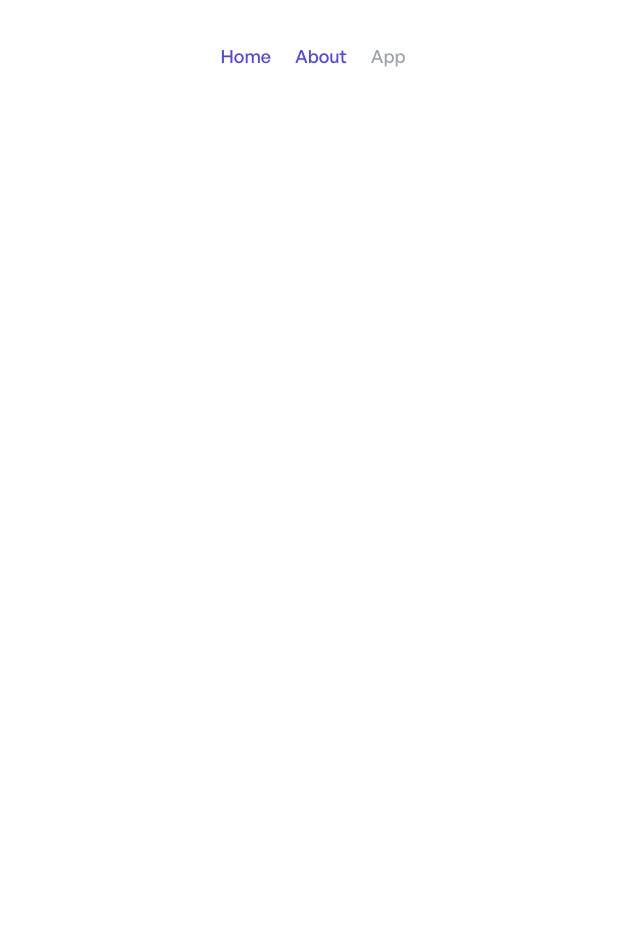
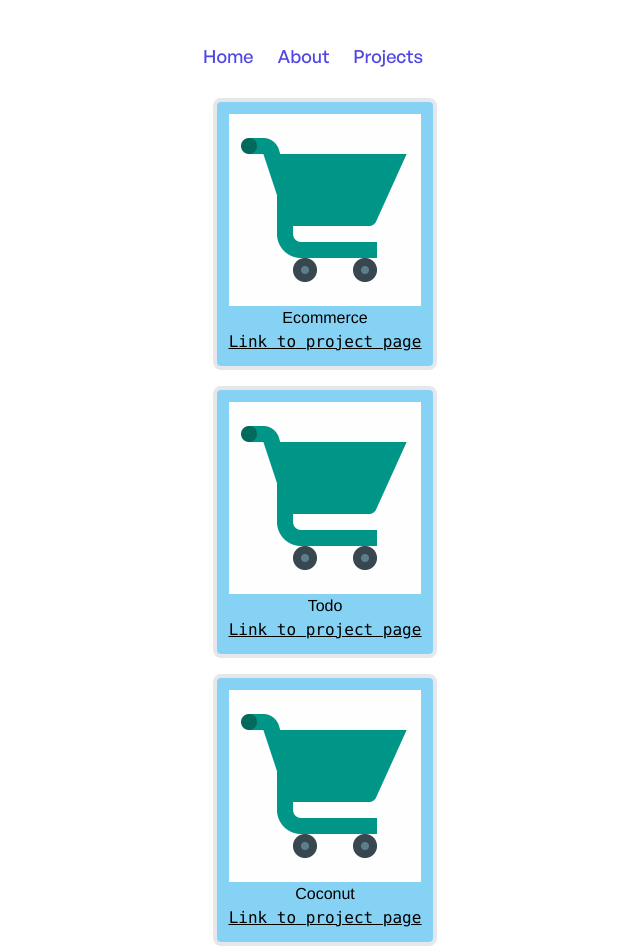
Before and after one commit to jaxayM/Portfolio, a Vue app: page /projects in a window 1280 px wide. Before the commit this address had no page. Shown: the top 952 px of the page, without its empty margins (315-955 px from the left). Before the commit the page ends 800 px from the top, so only its background shows below. Built offline with nearby package versions, Linux system fonts and the light colour scheme.

Commit message:
feature: projects dashboard

```diff
--- a/src/App.vue
+++ b/src/App.vue
@@ -22,7 +22,7 @@ export default {
           <router-link class="text-blue-500 hover:text-blue-800 router-link" to="/about">About </router-link>
         </li>
         <li class="mr-6">
-          <router-link class="text-gray-400" to="/ecom">App</router-link>
+          <router-link class="text-gray-400" to="/projects">Projects</router-link>
         </li>
       </ul>
     </div>
--- /dev/null
+++ b/src/components/Element.vue
@@ -0,0 +1,32 @@
+<template>
+    <div class="text-center
+      bg-sky-500/50
+      inline-block
+      rounded-lg p-3 m-2
+      hover:scale-110
+      transition duration-500
+      border-4 shadow-5
+    ">
+        <img class="w-150 h-150" alt="image" :src="imageUrl" />
+        <div>
+          <h2>{{Title}}</h2>
+          <code class="underline">
+            <a :href="log">Link to project page</a>
+          </code>
+        </div>
+
+    </div>
+
+</template>
+<script>
+export default {
+  props: ['Title', 'source', 'log', 'isIn'],
+  data(){
+    const imageUrl = new URL(`../assets/${this.source}`, import.meta.url).href
+    return {
+      imageUrl
+    }
+  }
+}
+</script>
+<style></style>
--- a/src/main.js
+++ b/src/main.js
@@ -5,11 +5,13 @@ import Home from './views/Home.vue'
 import About from './views/About.vue'
 import Product from './views/Product.vue'
 import Ecommerce from './views/Ecommerce.vue'
+import Projects from './views/Projects.vue'
 
 const routes = [
   { path: "/", component: Home },
+  { path: "/app", component: Product },
+  { path: "/projects", component: Projects },
   { path: "/about", component: About },
-  { path: "/app", component: Product },
   { path: "/ecom", component: Ecommerce },
 ]
 
--- /dev/null
+++ b/src/views/Projects.vue
@@ -0,0 +1,43 @@
+<template>
+    <div v-for="i in Matrix">
+        <Element :source="i.image" :log="i.code" :Title="i.title" :isIn="i.inhost"></Element>
+    </div>
+</template>
+<script>
+
+import  Element  from '../components/Element.vue'
+
+export default {
+  components: {
+    Element,
+  },
+  data(){
+    return {
+        Matrix: [
+            {
+                title: 'Ecommerce',
+                image: 'icons8.gif',
+                inhost: true,
+                code: '/ecom'
+            },{
+                title: 'Todo',
+                image: 'icons8.gif',
+                code: '/app',
+                inhost: true,
+            },{
+                title: 'Coconut',
+                image: 'icons8.gif',
+                code: 'https://www.google.com/',
+                inhost: false,
+            },{
+                title: 'Blog',
+                image: 'icons8.gif',
+                code: 'https://jaxaym.github.io/blog-ab',
+                inhost: false,
+            },
+        ]
+    }
+  }
+}
+</script>
+<style></style>
```
Also changed, not shown: src/views/Dashboard.vue (added), 1 other file (tests, documents, lock files or other folders).
